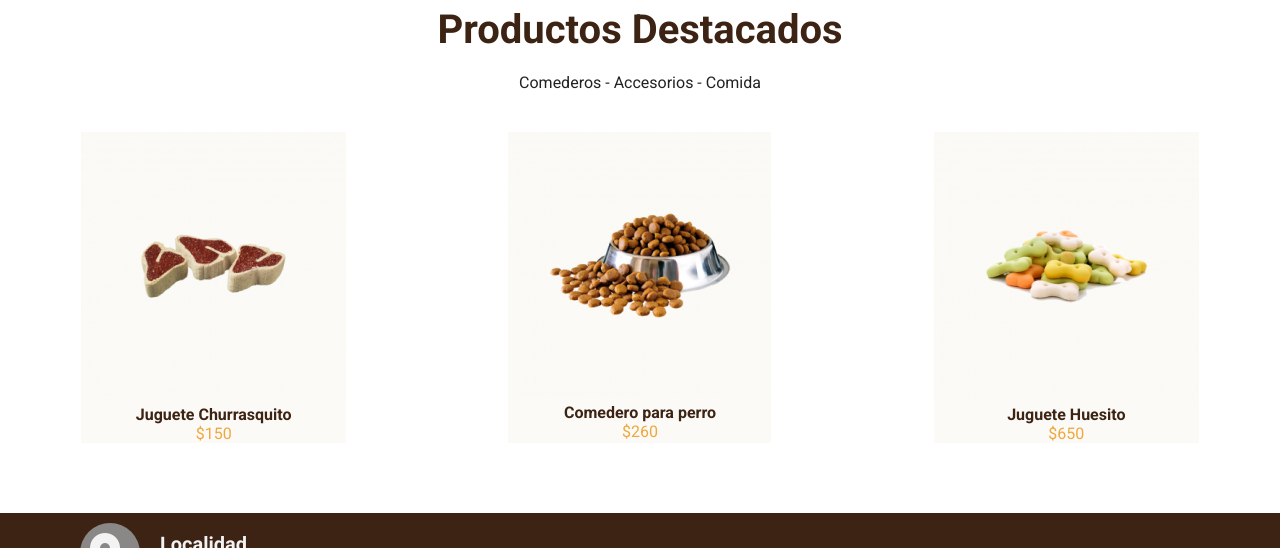
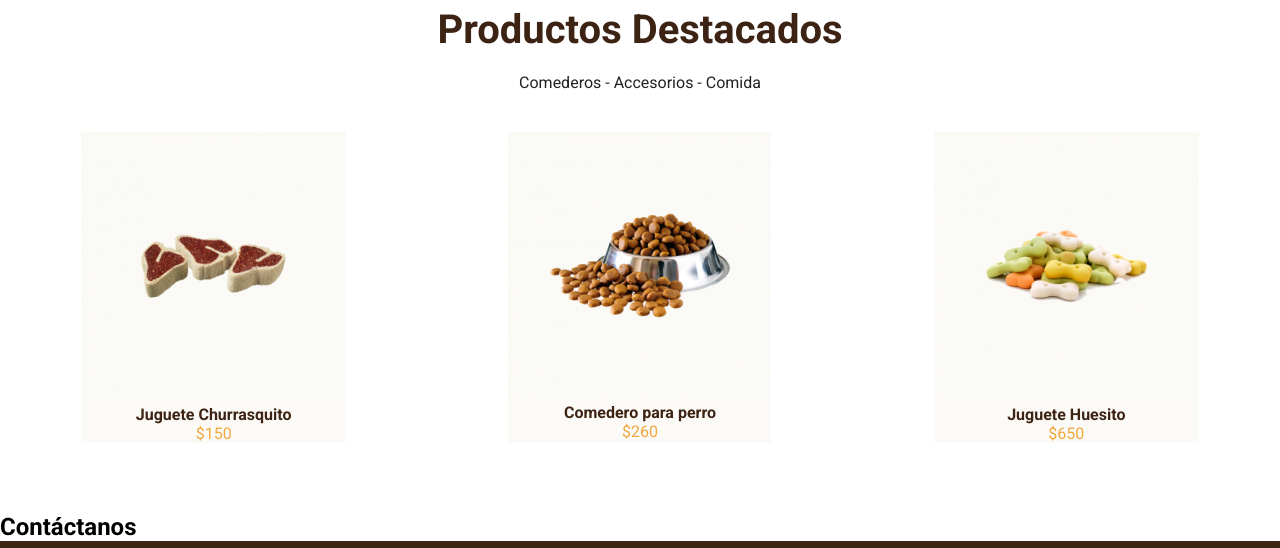
Before and after one commit to kefrari27/Petshop, a plain HTML site: page index.html in a window 1280 px wide. Shown: the part 765-1313 px from the top of the page. Drawn offline with Linux system fonts and the light colour scheme.

```diff
--- a/index.html
+++ b/index.html
@@ -57,7 +57,10 @@
         </div>
       </div>
     </section>
-    <section class="contacto"></section>
+    <section class="contacto">
+      <h2>Contáctanos</h2>
+
+    </section>
     <section class="suscribete"></section>
   </main>
   <footer>
```
